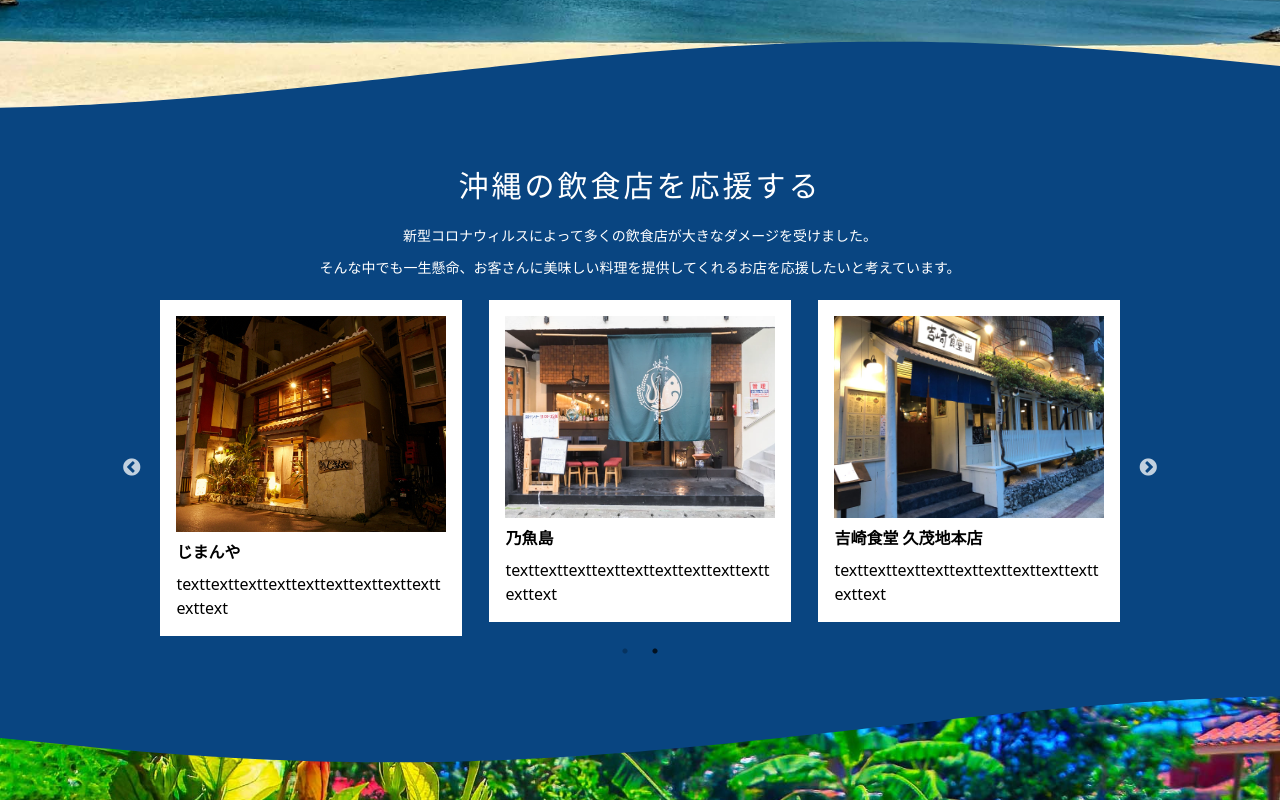
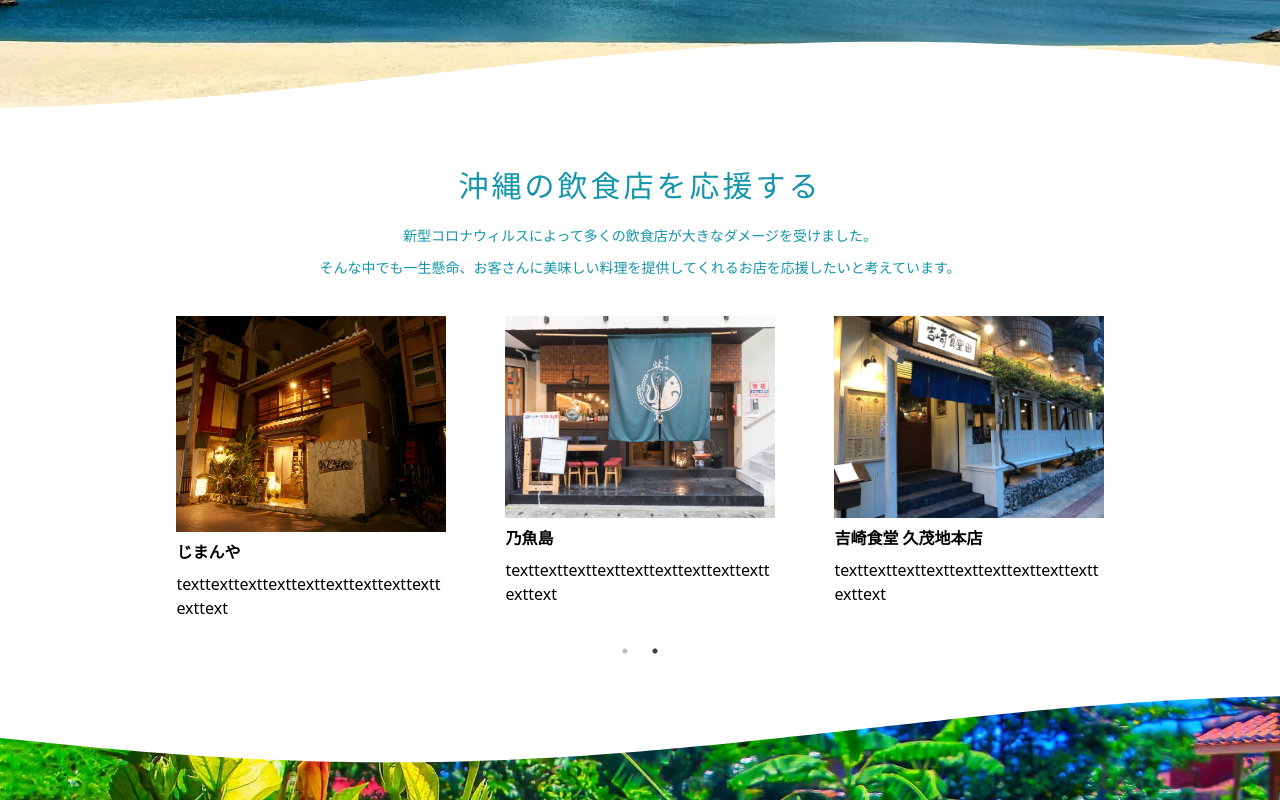
Before and after one commit to shim369/Vuejs-Tailwind-Site, a Vue app: page / in a window 1280 px wide. Shown: the part 380-1180 px from the top of the page. Built offline with nearby package versions, Linux system fonts and the light colour scheme.

Commit message:
波配色変更

```diff
--- a/src/components/Main.vue
+++ b/src/components/Main.vue
@@ -1,8 +1,8 @@
 <template>
     <main>
-      <section id="concept" class="p-12 bg-skyBlue">
-        <h2 class="text-center text-3xl mb-4 tracking-widest text-white">沖縄の飲食店を応援する</h2>
-        <p class="text-center text-sm leading-8 text-white mb-4">新型コロナウィルスによって多くの飲食店が大きなダメージを受けました。<br>そんな中でも一生懸命、お客さんに美味しい料理を提供してくれるお店を応援したいと考えています。</p>
+      <section id="concept" class="p-12 bg-white">
+        <h2 class="text-center text-3xl mb-4 tracking-widest text-seaBlue">沖縄の飲食店を応援する</h2>
+        <p class="text-center text-sm leading-8 text-seaBlue mb-4">新型コロナウィルスによって多くの飲食店が大きなダメージを受けました。<br>そんな中でも一生懸命、お客さんに美味しい料理を提供してくれるお店を応援したいと考えています。</p>
         <div class="w-10/12 m-auto">
           <VueSlickCarousel v-bind="settings">
                   <div v-for="item in items" v-bind:key="item.index" class="card-item">
--- a/src/wave.js
+++ b/src/wave.js
@@ -38,7 +38,7 @@
       context.clearRect(0, 0, width, height);
 
       //波を描画
-      drawWave('#094581', 1, 3, 0);
+      drawWave('#fff', 1, 3, 0);
 
       // Update the time and draw again
       draw.seconds = draw.seconds + .009;
--- a/src/wave2.js
+++ b/src/wave2.js
@@ -38,7 +38,7 @@ function draw() {
   context.clearRect(0, 0, width, height);
 
   //波を描画
-  drawWave('#094581', 1, 3, 0);
+  drawWave('#fff', 1, 3, 0);
 
   // Update the time and draw again
   draw.seconds = draw.seconds + .009;
```
